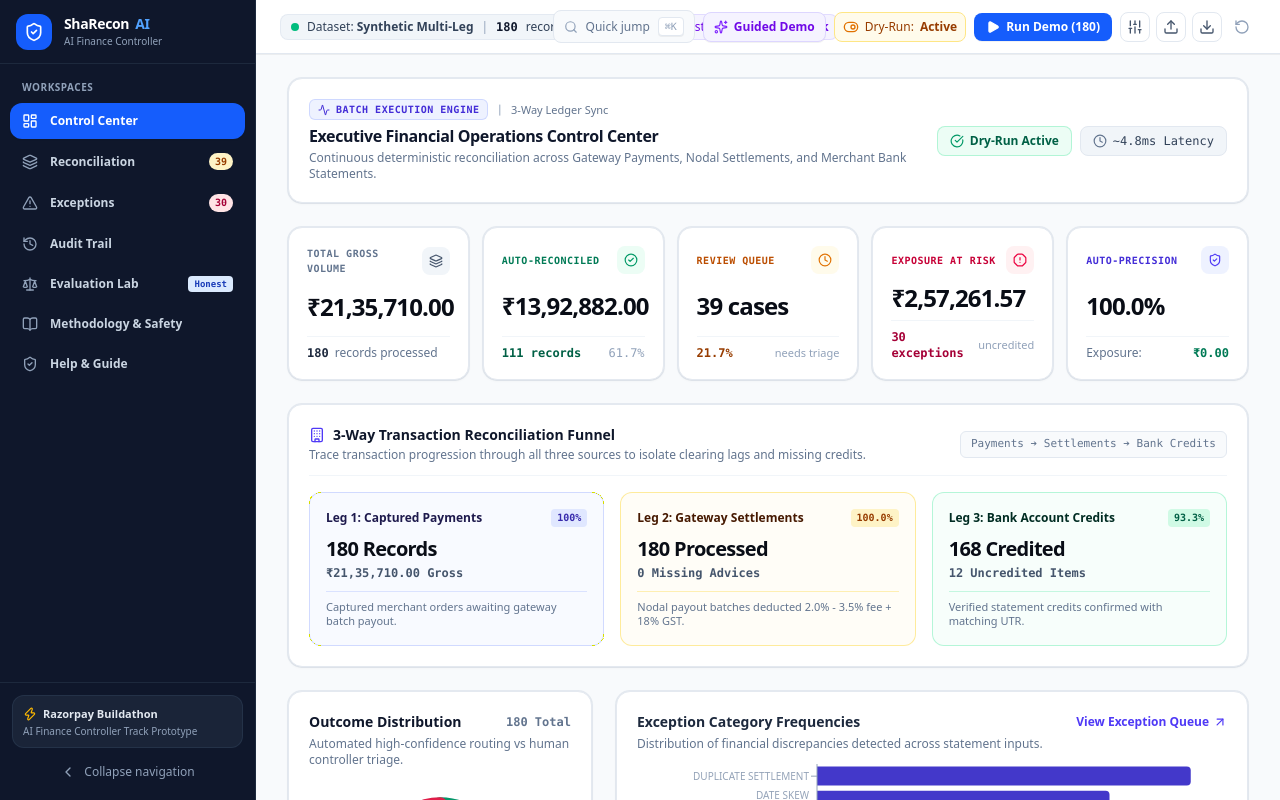
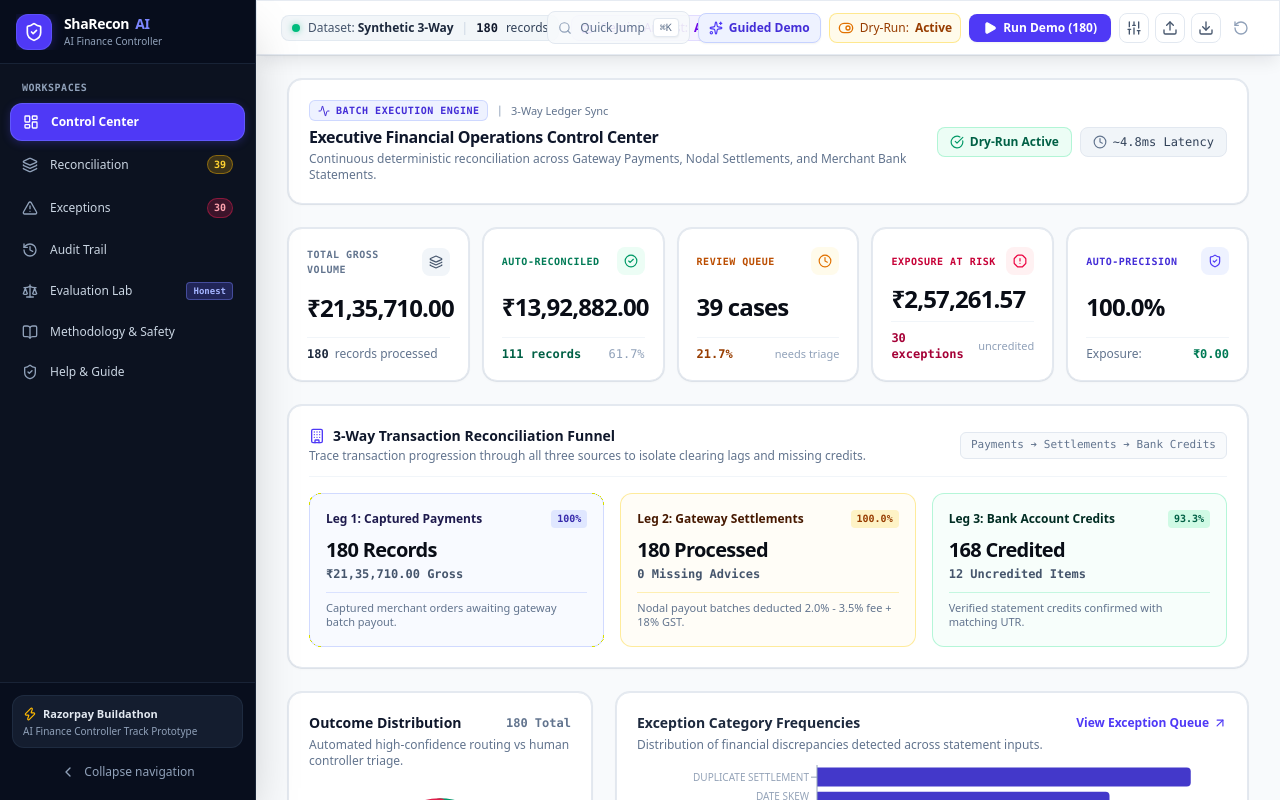
Before and after one commit to skmdshariff143-ai/sharecon-ai, a Next.js app: page / in a window 1280 px wide. Shown: the top 800 px of the page. Built offline with nearby package versions, Linux system fonts and the light colour scheme.

Commit message:
style: refine command bar and navigation identity

```diff
--- a/src/components/NavigationRail.tsx
+++ b/src/components/NavigationRail.tsx
@@ -59,7 +59,7 @@ export const NavigationRail: React.FC<NavigationRailProps> = ({
       icon: Layers,
       badge:
         pendingReviewCount > 0 ? (
-          <span className="bg-amber-100 text-amber-800 text-[10px] font-bold px-1.5 py-0.5 rounded-full font-mono">
+          <span className="bg-amber-400/20 text-amber-300 border border-amber-400/40 text-[10px] font-bold px-1.5 py-0.5 rounded-full font-mono">
             {pendingReviewCount}
           </span>
         ) : null,
@@ -71,7 +71,7 @@ export const NavigationRail: React.FC<NavigationRailProps> = ({
       icon: AlertTriangle,
       badge:
         exceptionCount > 0 ? (
-          <span className="bg-rose-100 text-rose-800 text-[10px] font-bold px-1.5 py-0.5 rounded-full font-mono">
+          <span className="bg-rose-500/20 text-rose-300 border border-rose-500/40 text-[10px] font-bold px-1.5 py-0.5 rounded-full font-mono">
             {exceptionCount}
           </span>
         ) : null,
@@ -89,7 +89,7 @@ export const NavigationRail: React.FC<NavigationRailProps> = ({
       label: 'Evaluation Lab',
       icon: Scale,
       badge: (
-        <span className="bg-blue-100 text-blue-800 text-[9px] font-bold px-1.5 py-0.5 rounded font-mono">
+        <span className="bg-indigo-500/25 text-indigo-300 border border-indigo-400/40 text-[9px] font-bold px-1.5 py-0.5 rounded font-mono">
           Honest
         </span>
       ),
@@ -116,14 +116,14 @@ export const NavigationRail: React.FC<NavigationRailProps> = ({
       {/* Mobile Backdrop */}
       {isMobileOpen && (
         <div
-          className="fixed inset-0 z-40 bg-slate-950/50 backdrop-blur-xs lg:hidden"
+          className="fixed inset-0 z-40 bg-slate-950/70 backdrop-blur-xs lg:hidden transition-opacity"
           onClick={onCloseMobile}
         />
       )}
 
       {/* Rail Container */}
       <aside
-        className={`fixed top-0 bottom-0 left-0 z-40 bg-slate-900 text-slate-300 flex flex-col transition-all duration-200 ease-in-out border-r border-slate-800 ${
+        className={`fixed top-0 bottom-0 left-0 z-40 bg-[#0c1220] text-slate-300 flex flex-col transition-all duration-200 ease-in-out border-r border-slate-800/80 shadow-2xl ${
           isCollapsed ? 'w-18' : 'w-64'
         } ${
           isMobileOpen
@@ -132,16 +132,16 @@ export const NavigationRail: React.FC<NavigationRailProps> = ({
         }`}
       >
         {/* Brand Header */}
-        <div className="h-16 px-4 flex items-center justify-between border-b border-slate-800 shrink-0">
+        <div className="h-16 px-4 flex items-center justify-between border-b border-slate-800/80 shrink-0 bg-slate-950/40">
           <div className="flex items-center gap-3 overflow-hidden">
-            <div className="w-9 h-9 rounded-xl bg-blue-600 flex items-center justify-center text-white shrink-0 shadow-xs">
+            <div className="w-9 h-9 rounded-xl bg-indigo-600 flex items-center justify-center text-white shrink-0 shadow-[0_0_12px_rgba(79,70,229,0.35)] border border-indigo-400/30">
               <ShieldCheck className="w-5 h-5" />
             </div>
             {!isCollapsed && (
               <div className="truncate">
                 <div className="font-bold text-white tracking-tight flex items-center gap-1.5 text-sm">
                   <span>ShaRecon</span>
-                  <span className="text-blue-400 font-extrabold">AI</span>
+                  <span className="text-indigo-400 font-extrabold">AI</span>
                 </div>
                 <div className="text-[10px] text-slate-400 font-medium">
                   AI Finance Controller
@@ -153,7 +153,8 @@ export const NavigationRail: React.FC<NavigationRailProps> = ({
           {/* Close on mobile */}
           <button
             onClick={onCloseMobile}
-            className="lg:hidden p-1 rounded-md text-slate-400 hover:text-white"
+            className="lg:hidden p-1.5 rounded-lg text-slate-400 hover:text-white hover:bg-slate-800/80 transition-colors cursor-pointer"
+            aria-label="Close navigation"
           >
             <X className="w-5 h-5" />
           </button>
@@ -162,7 +163,7 @@ export const NavigationRail: React.FC<NavigationRailProps> = ({
         {/* Navigation Items */}
         <nav className="flex-1 px-2.5 py-4 space-y-1 overflow-y-auto">
           {!isCollapsed && (
-            <div className="text-[10px] font-bold text-slate-400 uppercase tracking-wider px-3 mb-2">
+            <div className="text-[10px] font-bold text-slate-400 uppercase tracking-wider px-3 mb-2 font-mono">
               Workspaces
             </div>
           )}
@@ -180,16 +181,16 @@ export const NavigationRail: React.FC<NavigationRailProps> = ({
                 }}
                 aria-current={isActive ? 'page' : undefined}
                 aria-label={item.label}
-                className={`w-full flex items-center gap-3 px-3 py-2.5 rounded-xl text-xs font-medium transition-colors cursor-pointer group ${
+                className={`w-full flex items-center gap-3 px-3 py-2.5 rounded-xl text-xs font-medium transition-all duration-150 cursor-pointer group relative ${
                   isActive
-                    ? 'bg-blue-600 text-white shadow-xs'
-                    : 'text-slate-300 hover:bg-slate-800 hover:text-white'
+                    ? 'bg-indigo-600 text-white font-semibold shadow-[0_2px_8px_rgba(79,70,229,0.3)] border border-indigo-400/40'
+                    : 'text-slate-300 hover:bg-slate-800/60 hover:text-white'
                 } ${isCollapsed ? 'justify-center px-0' : 'justify-between'}`}
                 title={item.label}
               >
                 <div className="flex items-center gap-3 min-w-0">
                   <Icon
-                    className={`w-4 h-4 shrink-0 ${
+                    className={`w-4 h-4 shrink-0 transition-transform group-hover:scale-105 ${
                       isActive
                         ? 'text-white'
                         : 'text-slate-400 group-hover:text-slate-200'
@@ -197,7 +198,7 @@ export const NavigationRail: React.FC<NavigationRailProps> = ({
                   />
                   {!isCollapsed && (
                     <div className="text-left truncate">
-                      <div className="truncate font-semibold">{item.label}</div>
+                      <div className="truncate">{item.label}</div>
                     </div>
                   )}
                 </div>
@@ -209,9 +210,9 @@ export const NavigationRail: React.FC<NavigationRailProps> = ({
         </nav>
 
         {/* Footer / Track Info & Collapse Toggle */}
-        <div className="p-3 border-t border-slate-800 shrink-0">
+        <div className="p-3 border-t border-slate-800/80 shrink-0 bg-slate-950/30">
           {!isCollapsed && (
-            <div className="bg-slate-800/80 rounded-xl p-2.5 mb-2 border border-slate-700/50">
+            <div className="bg-slate-800/60 rounded-xl p-2.5 mb-2 border border-slate-700/40">
               <div className="flex items-center gap-1.5 text-[11px] font-semibold text-slate-200 mb-0.5">
                 <Zap className="w-3.5 h-3.5 text-amber-400" />
                 <span>Razorpay Buildathon</span>
@@ -224,7 +225,7 @@ export const NavigationRail: React.FC<NavigationRailProps> = ({
 
           <button
             onClick={onToggleCollapse}
-            className="hidden lg:flex w-full items-center justify-center p-2 rounded-lg text-slate-400 hover:text-white hover:bg-slate-800 transition-colors cursor-pointer"
+            className="hidden lg:flex w-full items-center justify-center p-2 rounded-lg text-slate-400 hover:text-white hover:bg-slate-800/60 transition-colors cursor-pointer"
             aria-label={isCollapsed ? 'Expand sidebar' : 'Collapse sidebar'}
           >
             {isCollapsed ? (
--- a/src/components/TopCommandBar.tsx
+++ b/src/components/TopCommandBar.tsx
@@ -76,30 +76,30 @@ export const TopCommandBar: React.FC<TopCommandBarProps> = ({
   }, [isMoreOpen]);
 
   return (
-    <header className="bg-white border-b border-slate-200 sticky top-0 z-30 shadow-2xs">
+    <header className="surface-glass sticky top-0 z-30">
       <div className="px-3 sm:px-6 py-2.5 flex items-center justify-between gap-2 max-w-full">
         {/* Left Side: Mobile Menu Button & Dataset Context */}
         <div className="flex items-center gap-2 sm:gap-3 min-w-0">
           <button
             onClick={onToggleNavigation}
-            className="lg:hidden p-1.5 rounded-lg text-slate-600 hover:bg-slate-100 transition-colors cursor-pointer shrink-0"
+            className="lg:hidden p-1.5 rounded-lg text-slate-600 hover:bg-slate-100 hover:text-slate-900 transition-colors cursor-pointer shrink-0"
             aria-label="Toggle navigation drawer"
           >
             <Menu className="w-5 h-5" />
           </button>
 
           {/* Dataset Status Pill (Full on md+, compact on sm) */}
-          <div className="hidden sm:flex items-center gap-2 px-2.5 py-1 rounded-lg bg-slate-100 text-slate-700 text-xs font-medium border border-slate-200/80 shrink-0">
-            <span className="w-2 h-2 rounded-full bg-emerald-500 shrink-0"></span>
-            <span className="hidden md:inline">Dataset: <strong>Synthetic Multi-Leg</strong></span>
-            <span className="hidden md:inline text-slate-400">|</span>
+          <div className="hidden sm:flex items-center gap-2 px-2.5 py-1 rounded-lg bg-slate-100/90 text-slate-700 text-xs font-medium border border-slate-200/90 shrink-0">
+            <span className="w-2 h-2 rounded-full bg-emerald-500 shrink-0 shadow-[0_0_6px_rgba(16,185,129,0.5)]"></span>
+            <span className="hidden md:inline text-slate-600">Dataset: <strong className="text-slate-800 font-semibold">Synthetic 3-Way</strong></span>
+            <span className="hidden md:inline text-slate-300">|</span>
             <span className="font-mono text-slate-900 font-bold tabular-nums">{totalRecords}</span> records
           </div>
 
           {/* AI / Fallback Status Badge */}
           <div className="flex items-center gap-1.5 px-2 py-1 rounded-lg bg-violet-50 text-violet-700 text-xs font-medium border border-violet-200/80 shrink-0">
             <Bot className="w-3.5 h-3.5 text-violet-600 shrink-0" />
-            <span className="hidden xl:inline">Gemini Analyst:</span>
+            <span className="hidden xl:inline text-violet-800 font-medium">Gemini Analyst:</span>
             <span className="font-semibold text-[11px] sm:text-xs">Advisory + Fallback</span>
           </div>
         </div>
@@ -109,12 +109,12 @@ export const TopCommandBar: React.FC<TopCommandBarProps> = ({
           {/* Command Palette Trigger */}
           <button
             onClick={onOpenCommandPalette}
-            className="hidden lg:flex items-center gap-2 px-2.5 py-1.5 rounded-lg text-xs font-medium text-slate-500 bg-slate-50 border border-slate-200 hover:bg-slate-100 hover:text-slate-700 transition-colors cursor-pointer"
+            className="hidden lg:flex items-center gap-2 px-2.5 py-1.5 rounded-lg text-xs font-medium text-slate-500 bg-slate-50/90 border border-slate-200 hover:bg-slate-100 hover:text-slate-800 transition-colors cursor-pointer"
             title="Open Command Palette (Ctrl+K or ⌘K)"
           >
             <Search className="w-3.5 h-3.5 text-slate-400" />
-            <span className="hidden xl:inline">Quick jump</span>
-            <kbd className="text-[10px] font-mono bg-white border border-slate-200 rounded px-1.5 py-0.5 text-slate-400 shadow-2xs">
+            <span className="hidden xl:inline">Quick Jump</span>
+            <kbd className="text-[10px] font-mono bg-white border border-slate-200 rounded px-1.5 py-0.5 text-slate-500 shadow-xs">
               ⌘K
             </kbd>
           </button>
@@ -122,10 +122,10 @@ export const TopCommandBar: React.FC<TopCommandBarProps> = ({
           {/* Guided Tour Trigger (Full on md+, icon on mobile/tablet) */}
           <button
             onClick={onStartTour}
-            className="hidden sm:inline-flex items-center gap-1.5 px-2.5 py-1.5 rounded-lg text-xs font-semibold text-violet-700 bg-violet-50 hover:bg-violet-100 border border-violet-200 transition-colors cursor-pointer shadow-2xs shrink-0"
+            className="hidden sm:inline-flex items-center gap-1.5 px-2.5 py-1.5 rounded-lg text-xs font-semibold text-indigo-700 bg-indigo-50 hover:bg-indigo-100 border border-indigo-200 transition-colors cursor-pointer shadow-xs shrink-0"
             title="Start interactive demo walkthrough"
           >
-            <Sparkles className="w-3.5 h-3.5 text-violet-600 shrink-0" />
+            <Sparkles className="w-3.5 h-3.5 text-indigo-600 shrink-0" />
             <span className="hidden lg:inline">Guided Demo</span>
           </button>
 
@@ -134,8 +134,8 @@ export const TopCommandBar: React.FC<TopCommandBarProps> = ({
             onClick={toggleDryRun}
             className={`hidden md:inline-flex items-center gap-1.5 px-2 py-1.5 rounded-lg text-xs font-medium border transition-colors cursor-pointer shrink-0 ${
               config.dryRun
-                ? 'bg-amber-50 text-amber-800 border-amber-200 hover:bg-amber-100'
-                : 'bg-emerald-50 text-emerald-800 border-emerald-200 hover:bg-emerald-100'
+                ? 'bg-amber-50 text-amber-800 border-amber-200/90 hover:bg-amber-100'
+                : 'bg-emerald-50 text-emerald-800 border-emerald-200/90 hover:bg-emerald-100'
             }`}
             title="When Dry-Run is enabled, match outcomes are simulated without live ledger commitments."
           >
@@ -152,7 +152,7 @@ export const TopCommandBar: React.FC<TopCommandBarProps> = ({
           <button
             onClick={onLoadDemo}
             disabled={isReconciling}
-            className="inline-flex items-center gap-1.5 px-3 py-1.5 rounded-lg text-xs font-semibold text-white bg-blue-600 hover:bg-blue-700 disabled:opacity-50 transition-colors shadow-2xs cursor-pointer shrink-0"
+            className="inline-flex items-center gap-1.5 px-3.5 py-1.5 rounded-lg text-xs font-semibold text-white bg-indigo-600 hover:bg-indigo-700 disabled:opacity-50 transition-colors shadow-xs cursor-pointer shrink-0"
           >
             <Play className="w-3.5 h-3.5 fill-current shrink-0" />
             <span>{isReconciling ? 'Reconciling...' : 'Run Demo (180)'}</span>
@@ -162,7 +162,7 @@ export const TopCommandBar: React.FC<TopCommandBarProps> = ({
           <div className="hidden xl:flex items-center gap-1.5">
             <button
               onClick={onOpenSettings}
-              className="p-1.5 rounded-lg text-slate-600 hover:bg-slate-100 transition-colors border border-slate-200 cursor-pointer"
+              className="p-1.5 rounded-lg text-slate-600 hover:text-slate-900 hover:bg-slate-100 transition-colors border border-slate-200 cursor-pointer"
               title="Configure confidence scoring thresholds and fee tolerances"
               aria-label="Threshold Settings"
             >
@@ -171,7 +171,7 @@ export const TopCommandBar: React.FC<TopCommandBarProps> = ({
 
             <button
               onClick={onOpenUpload}
-              className="p-1.5 rounded-lg text-slate-600 hover:bg-slate-100 transition-colors border border-slate-200 cursor-pointer"
+              className="p-1.5 rounded-lg text-slate-600 hover:text-slate-900 hover:bg-slate-100 transition-colors border border-slate-200 cursor-pointer"
               title="Upload custom 3-way statements"
               aria-label="Upload CSVs"
             >
@@ -180,7 +180,7 @@ export const TopCommandBar: React.FC<TopCommandBarProps> = ({
 
             <button
               onClick={onExportReports}
-              className="p-1.5 rounded-lg text-slate-600 hover:bg-slate-100 transition-colors border border-slate-200 cursor-pointer"
+              className="p-1.5 rounded-lg text-slate-600 hover:text-slate-900 hover:bg-slate-100 transition-colors border border-slate-200 cursor-pointer"
               title="Export reconciliation results and audit logs"
               aria-label="Export Reports"
             >
@@ -210,8 +210,8 @@ export const TopCommandBar: React.FC<TopCommandBarProps> = ({
             </button>
 
             {isMoreOpen && (
-              <div className="absolute right-0 mt-2 w-56 bg-white border border-slate-200 rounded-xl shadow-xl py-1.5 z-50 text-xs text-slate-700 animate-in fade-in zoom-in-95 duration-100">
-                <div className="px-3 py-1.5 text-[10px] font-semibold text-slate-400 uppercase tracking-wider border-b border-slate-100">
+              <div className="absolute right-0 mt-2 w-56 surface-modal rounded-xl shadow-xl py-1.5 z-50 text-xs text-slate-700 animate-in fade-in zoom-in-95 duration-100">
+                <div className="px-3 py-1.5 text-[10px] font-semibold text-slate-400 uppercase tracking-wider border-b border-slate-100 font-mono">
                   Workspace Actions
                 </div>
 
@@ -220,7 +220,7 @@ export const TopCommandBar: React.FC<TopCommandBarProps> = ({
                     setIsMoreOpen(false);
                     onOpenCommandPalette();
                   }}
-                  className="w-full px-3 py-2 text-left hover:bg-slate-50 flex items-center gap-2 cursor-pointer"
+                  className="w-full px-3 py-2 text-left hover:bg-slate-50 flex items-center gap-2 cursor-pointer text-slate-700"
                 >
                   <Search className="w-3.5 h-3.5 text-slate-400" />
                   <span>Command Palette (⌘K)</span>
@@ -231,9 +231,9 @@ export const TopCommandBar: React.FC<TopCommandBarProps> = ({
                     setIsMoreOpen(false);
                     onStartTour();
                   }}
-                  className="w-full px-3 py-2 text-left hover:bg-slate-50 flex items-center gap-2 cursor-pointer"
+                  className="w-full px-3 py-2 text-left hover:bg-slate-50 flex items-center gap-2 cursor-pointer text-slate-700"
                 >
-                  <Sparkles className="w-3.5 h-3.5 text-violet-600" />
+                  <Sparkles className="w-3.5 h-3.5 text-indigo-600" />
                   <span>Start Guided Tour</span>
                 </button>
 
@@ -241,7 +241,7 @@ export const TopCommandBar: React.FC<TopCommandBarProps> = ({
                   onClick={() => {
                     toggleDryRun();
                   }}
-                  className="w-full px-3 py-2 text-left hover:bg-slate-50 flex items-center justify-between cursor-pointer"
+                  className="w-full px-3 py-2 text-left hover:bg-slate-50 flex items-center justify-between cursor-pointer text-slate-700"
                 >
                   <span className="flex items-center gap-2">
                     {config.dryRun ? (
@@ -263,7 +263,7 @@ export const TopCommandBar: React.FC<TopCommandBarProps> = ({
                     setIsMoreOpen(false);
                     onOpenSettings();
                   }}
-                  className="w-full px-3 py-2 text-left hover:bg-slate-50 flex items-center gap-2 cursor-pointer"
+                  className="w-full px-3 py-2 text-left hover:bg-slate-50 flex items-center gap-2 cursor-pointer text-slate-700"
                 >
                   <Sliders className="w-3.5 h-3.5 text-slate-500" />
                   <span>Threshold Settings</span>
@@ -274,7 +274,7 @@ export const TopCommandBar: React.FC<TopCommandBarProps> = ({
                     setIsMoreOpen(false);
                     onOpenUpload();
                   }}
-                  className="w-full px-3 py-2 text-left hover:bg-slate-50 flex items-center gap-2 cursor-pointer"
+                  className="w-full px-3 py-2 text-left hover:bg-slate-50 flex items-center gap-2 cursor-pointer text-slate-700"
                 >
                   <Upload className="w-3.5 h-3.5 text-slate-500" />
                   <span>Upload Statements (CSV)</span>
@@ -285,7 +285,7 @@ export const TopCommandBar: React.FC<TopCommandBarProps> = ({
                     setIsMoreOpen(false);
                     onExportReports();
                   }}
-                  className="w-full px-3 py-2 text-left hover:bg-slate-50 flex items-center gap-2 cursor-pointer"
+                  className="w-full px-3 py-2 text-left hover:bg-slate-50 flex items-center gap-2 cursor-pointer text-slate-700"
                 >
                   <Download className="w-3.5 h-3.5 text-slate-500" />
                   <span>Export Reports</span>
```
